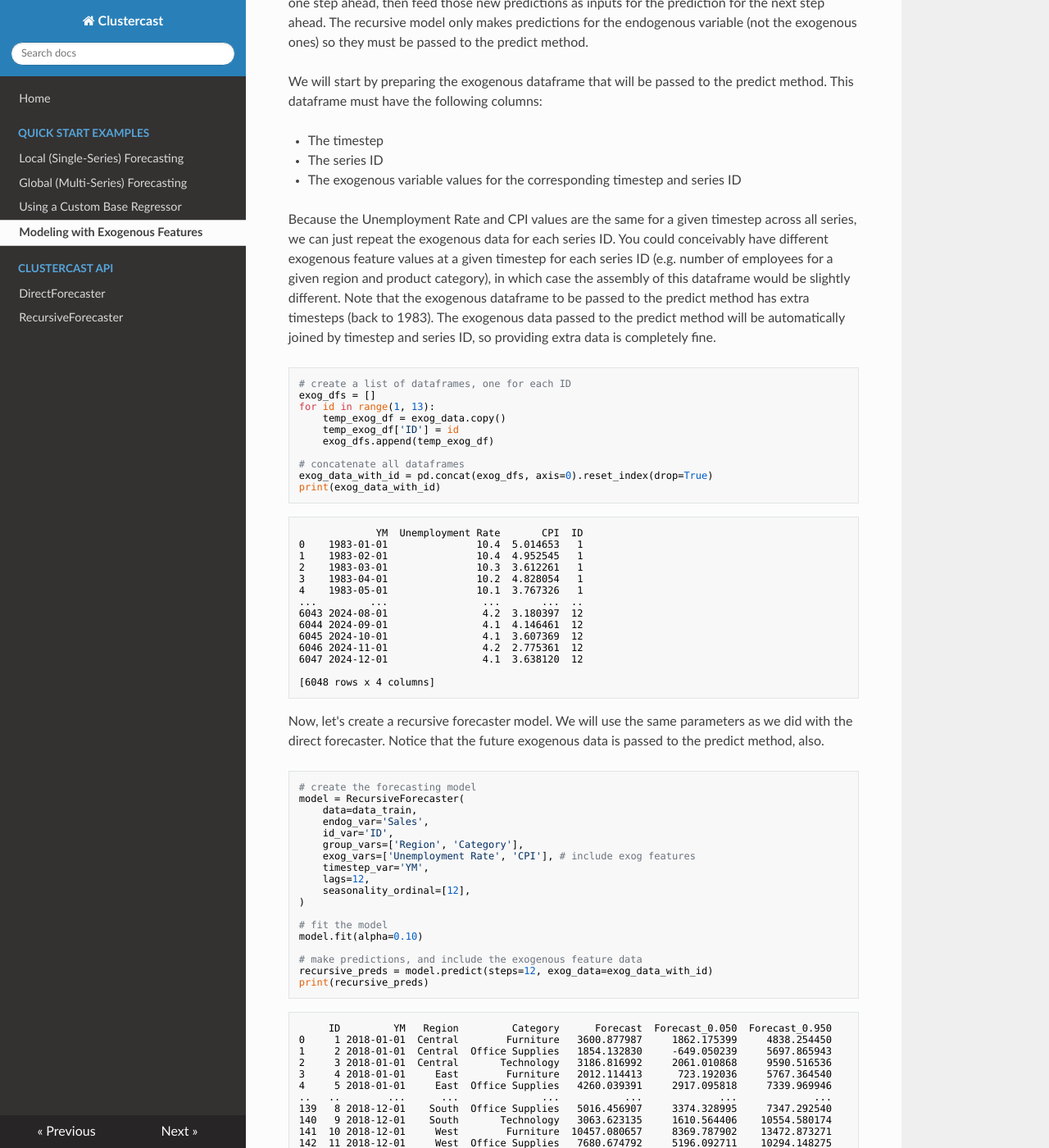
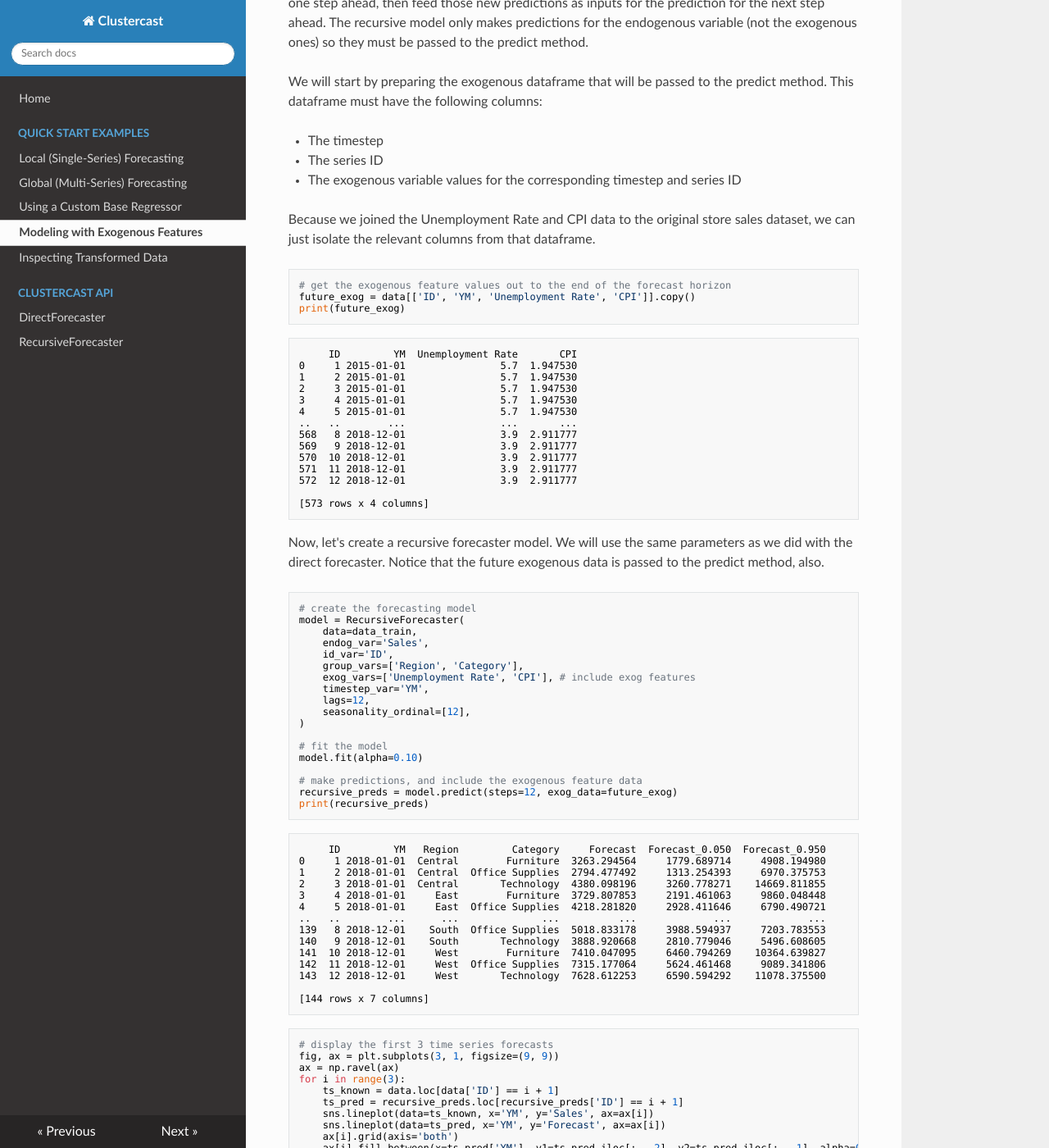
Before and after one commit to acdundore/clustercast, an MkDocs documentation site: the page built from docs/example_exog-features.md, in a window 1280 px wide and 1400 px high, scrolled down 3811 px. Shown: the whole window at 82% size. Built offline with MkDocs 1.6.1, drawn with Linux system fonts in a browser that asks for light colours; nearby versions of some CDN libraries; some of the changed text lies outside the part shown.

Commit message:
docs: transformed data inspection

````diff
--- a/docs/example_exog-features.md
+++ b/docs/example_exog-features.md
@@ -143,40 +143,29 @@
 - The series ID
 - The exogenous variable values for the corresponding timestep and series ID
 
-Because the Unemployment Rate and CPI values are the same for a given timestep across all series, we can just repeat the exogenous data for each series ID.
-You could conceivably have different exogenous feature values at a given timestep for each series ID
-(e.g. number of employees for a given region and product category), in which case the assembly of this dataframe would be slightly different.
-Note that the exogenous dataframe to be passed to the predict method has extra timesteps (back to 1983).
-The exogenous data passed to the predict method will be automatically joined by timestep and series ID, so providing extra data is completely fine.
+Because we joined the Unemployment Rate and CPI data to the original store sales dataset, we can just isolate the relevant columns from that dataframe.
 
 ```python
-# create a list of dataframes, one for each ID
-exog_dfs = []
-for id in range(1, 13):
-    temp_exog_df = exog_data.copy()
-    temp_exog_df['ID'] = id
-    exog_dfs.append(temp_exog_df)
-
-# concatenate all dataframes
-exog_data_with_id = pd.concat(exog_dfs, axis=0).reset_index(drop=True)
-print(exog_data_with_id)
+# get the exogenous feature values out to the end of the forecast horizon
+future_exog = data[['ID', 'YM', 'Unemployment Rate', 'CPI']].copy()
+print(future_exog)
 ```
 
 ```profile
-             YM  Unemployment Rate       CPI  ID
-0    1983-01-01               10.4  5.014653   1
-1    1983-02-01               10.4  4.952545   1
-2    1983-03-01               10.3  3.612261   1
-3    1983-04-01               10.2  4.828054   1
-4    1983-05-01               10.1  3.767326   1
-...         ...                ...       ...  ..
-6043 2024-08-01                4.2  3.180397  12
-6044 2024-09-01                4.1  4.146461  12
-6045 2024-10-01                4.1  3.607369  12
-6046 2024-11-01                4.2  2.775361  12
-6047 2024-12-01                4.1  3.638120  12
+     ID         YM  Unemployment Rate       CPI
+0     1 2015-01-01                5.7  1.947530
+1     2 2015-01-01                5.7  1.947530
+2     3 2015-01-01                5.7  1.947530
+3     4 2015-01-01                5.7  1.947530
+4     5 2015-01-01                5.7  1.947530
+..   ..        ...                ...       ...
+568   8 2018-12-01                3.9  2.911777
+569   9 2018-12-01                3.9  2.911777
+570  10 2018-12-01                3.9  2.911777
+571  11 2018-12-01                3.9  2.911777
+572  12 2018-12-01                3.9  2.911777
 
-[6048 rows x 4 columns]
+[573 rows x 4 columns]
 ```
 
 Now, let's create a recursive forecaster model.
@@ -200,23 +189,23 @@
 model.fit(alpha=0.10)
 
 # make predictions, and include the exogenous feature data
-recursive_preds = model.predict(steps=12, exog_data=exog_data_with_id)
+recursive_preds = model.predict(steps=12, exog_data=future_exog)
 print(recursive_preds)
 ```
 
 ```profile
-     ID         YM   Region         Category      Forecast  Forecast_0.050  Forecast_0.950
-0     1 2018-01-01  Central        Furniture   3600.877987     1862.175399     4838.254450
-1     2 2018-01-01  Central  Office Supplies   1854.132830     -649.050239     5697.865943
-2     3 2018-01-01  Central       Technology   3186.816992     2061.010868     9590.516536
-3     4 2018-01-01     East        Furniture   2012.114413      723.192036     5767.364540
-4     5 2018-01-01     East  Office Supplies   4260.039391     2917.095818     7339.969946
-..   ..        ...      ...              ...           ...             ...             ...
-139   8 2018-12-01    South  Office Supplies   5016.456907     3374.328995     7347.292540
-140   9 2018-12-01    South       Technology   3063.623135     1610.564406    10554.580174
-141  10 2018-12-01     West        Furniture  10457.080657     8369.787902    13472.873271
-142  11 2018-12-01     West  Office Supplies   7680.674792     5196.092711    10294.148275
-143  12 2018-12-01     West       Technology   9337.751909     6856.493316    12027.970024
+     ID         YM   Region         Category     Forecast  Forecast_0.050  Forecast_0.950
+0     1 2018-01-01  Central        Furniture  3263.294564     1779.689714     4908.194980
+1     2 2018-01-01  Central  Office Supplies  2794.477492     1313.254393     6970.375753
+2     3 2018-01-01  Central       Technology  4380.098196     3260.778271    14669.811855
+3     4 2018-01-01     East        Furniture  3729.807853     2191.461063     9860.048448
+4     5 2018-01-01     East  Office Supplies  4218.281820     2928.411646     6790.490721
+..   ..        ...      ...              ...          ...             ...             ...
+139   8 2018-12-01    South  Office Supplies  5018.833178     3988.594937     7203.783553
+140   9 2018-12-01    South       Technology  3888.920668     2810.779046     5496.608605
+141  10 2018-12-01     West        Furniture  7410.047095     6460.794269    10364.639827
+142  11 2018-12-01     West  Office Supplies  7315.177064     5624.461468     9089.341806
+143  12 2018-12-01     West       Technology  7628.612253     6590.594292    11078.375500
 
 [144 rows x 7 columns]
 ```
--- /dev/null
+++ b/docs/example_inspecting-data.md
@@ -0,0 +1,147 @@
+# Inspecting Transformed Data
+
+In this example, we will use the same store sales dataset from other examples.
+Instead of making predictions, we will use some built-in properties of the forecasting models to inspect the transformed training data.
+It is good practice to manually inspect the transformed dataset before inferencing to ensure it aligns with user expectations.
+Although this model uses the `DirectForecaster` class, the same process can be completed for `RecursiveForecaster`.
+
+---
+
+## Data Preparation
+
+```python
+# import store sales data
+data = pd.read_csv('store_sales_grouped.csv', parse_dates=['YM'])
+print(data)
+
+# keep only certain data for training
+data_train = data.loc[
+    data['YM'] < dt.datetime(year=2018, month=1, day=1)
+]
+```
+
+```profile
+     ID         YM   Region    Category     Sales
+0     1 2015-01-01  Central   Furniture   506.358
+1     1 2015-02-01  Central   Furniture   439.310
+2     1 2015-03-01  Central   Furniture  3639.290
+3     1 2015-04-01  Central   Furniture  1468.218
+4     1 2015-05-01  Central   Furniture  2304.382
+..   ..        ...      ...         ...       ...
+568  12 2018-08-01     West  Technology  6230.788
+569  12 2018-09-01     West  Technology  5045.440
+570  12 2018-10-01     West  Technology  4651.807
+571  12 2018-11-01     West  Technology  7584.580
+572  12 2018-12-01     West  Technology  8064.524
+
+[573 rows x 5 columns]
+```
+
+---
+
+## Direct Forecaster
+
+First, we can create the direct forecaster model.
+We will use the following parameters.
+Although these are likely not optimal, they will be useful for explaining how the feature transformations work.
+
+- A Box-Cox transform parameter of 0.5
+- Differencing
+- Inclusion of a level feature
+- 3 lag features
+- Two ordinal seasonality features: one for 12 months (yearly), and one for 3 months (quarterly)
+
+```python
+# create the forecasting model
+model = DirectForecaster(
+    data=data_train,
+    endog_var='Sales',
+    id_var='ID',
+    group_vars=['Region', 'Category'],
+    boxcox=0.5,
+    differencing=True,
+    include_level=True,
+    timestep_var='YM',
+    lags=3,
+    seasonality_ordinal=[12, 3],
+)
+
+# fit the model; data transformation is performed within the fit method
+model.fit(max_steps=3)
+```
+
+First, let's take a look at the timestep inferred by the model.
+The forecasting classes work with both datetime and non-datetime timesteps, but it is good practice to inspect.
+In this case, we are working with monthly data.
+It appears that the timestep delta inferred by the model is correct.
+
+```python
+# show the inferred timestep
+print(model._inferred_timestep)
+```
+
+```profile
+<DateOffset: months=1>
+```
+
+Next, let's look at the transformed data.
+We will sort it by series ID and timestep in order to make it easier to understand, since there are multiple time series in the dataset.
+
+There are several things to note about the transformed data:
+
+- There are multiple columns that begin with an underscore. These will not be used for training, but are included to make it easier for the user to double-check the transformations. In this case, the `Sales` column is put through a Box-Cox transformation (`_endog_boxcox` column). Then, differencing is applied (`_endog_differenced` column). The final transformed endogenous variable is stored in the `endog` column, which will be used for training.
+- The endogenous variable after being Box-Cox transformed is stored in the `endog_level` column, as specified by the `include_level` argument.
+- There are 3 lag variables included in the transformed data: `endog_lag_1`, `endog_lag_2`, and `endog_lag_3`. These are lags of the final `endog` column.
+- Because we specified for the `DirectForecaster` to fit 3 lookahead models (`max_steps`=3), there were 3 target columns calculated: `endog_lookahead_1`, `endog_lookahead_2`, and `endog_lookahead_3`.
+- There are two seasonality columns: `season_ordinal_p12` and `season_ordinal_p3`.
+- There are onehot-encoded columns for both `Region` and `Category` (the two grouping variables).
+
+
+```python
+# display the transformed data
+print(model._data_trans.sort_values(by=['ID', 'YM']))
+```
+
+```profile
+            YM  ID   Region    Category     Sales      endog  _endog_boxcox  endog_level  _endog_differenced  endog_lookahead_1  endog_lookahead_2  endog_lookahead_3  endog_lag_1  endog_lag_2  endog_lag_3  season_ordinal_p12  season_ordinal_p3  Region_Central  Region_East  Region_South  Region_West  Category_Furniture  Category_Office Supplies  Category_Technology
+0   2015-01-01   1  Central   Furniture   506.358        NaN      43.049218    43.049218                 NaN          -3.082088          75.620414          31.611542          NaN          NaN          NaN                   1                  1               1            0             0            0                   1                         0                    0
+12  2015-02-01   1  Central   Furniture   439.310  -3.082088      39.967130    39.967130           -3.082088          78.702502          34.693629          54.061657          NaN          NaN          NaN                   2                  2               1            0             0            0                   1                         0                    0
+24  2015-03-01   1  Central   Furniture  3639.290  78.702502     118.669632   118.669632           78.702502         -44.008872         -24.640844           9.307329    -3.082088          NaN          NaN                   3                  3               1            0             0            0                   1                         0                    0
+36  2015-04-01   1  Central   Furniture  1468.218 -44.008872      74.660759    74.660759          -44.008872          19.368028          53.316202          16.867761    78.702502    -3.082088          NaN                   4                  1               1            0             0            0                   1                         0                    0
+48  2015-05-01   1  Central   Furniture  2304.382  19.368028      94.028787    94.028787           19.368028          33.948174          -2.500268         -33.884375   -44.008872    78.702502    -3.082088                   5                  2               1            0             0            0                   1                         0                    0
+..         ...  ..      ...         ...       ...        ...            ...          ...                 ...                ...                ...                ...          ...          ...          ...                 ...                ...             ...          ...           ...          ...                 ...                       ...                  ...
+383 2017-08-01  12     West  Technology  4075.004 -29.493989     125.687180   125.687180          -29.493989          52.117225         -14.274518          18.847880   -39.848737    60.500935    63.291658                   8                  2               0            0             0            1                   0                         0                    1
+395 2017-09-01  12     West  Technology  8081.406  52.117225     177.804405   177.804405           52.117225         -66.391742         -33.269344           5.086028   -29.493989   -39.848737    60.500935                   9                  3               0            0             0            1                   0                         0                    1
+407 2017-10-01  12     West  Technology  3214.608 -66.391742     111.412662   111.412662          -66.391742          33.122398          71.477770                NaN    52.117225   -29.493989   -39.848737                  10                  1               0            0             0            1                   0                         0                    1
+419 2017-11-01  12     West  Technology  5367.131  33.122398     144.535061   144.535061           33.122398          38.355372                NaN                NaN   -66.391742    52.117225   -29.493989                  11                  2               0            0             0            1                   0                         0                    1
+431 2017-12-01  12     West  Technology  8545.118  38.355372     182.890432   182.890432           38.355372                NaN                NaN                NaN    33.122398   -66.391742    52.117225                  12                  3               0            0             0            1                   0                         0                    1
+
+[432 rows x 24 columns]
+```
+
+As previously mentioned, not all columns in the transformed data will be used for training.
+If we want to see the columns that will be used for training in the X data, we can do the following.
+Note that the timestep variable, series IDs, original group variables, and intermediate endogenous variable transformations are not included.
+
+```python
+# display the columns that will be used for training
+for c in model._X_cols:
+    print(c)
+```
+
+```profile
+endog
+endog_level
+endog_lag_1
+endog_lag_2
+endog_lag_3
+season_ordinal_p12
+season_ordinal_p3
+Region_Central
+Region_East
+Region_South
+Region_West
+Category_Furniture
+Category_Office Supplies
+Category_Technology
+```
--- a/mkdocs.yml
+++ b/mkdocs.yml
@@ -6,6 +6,7 @@
         - 'Global (Multi-Series) Forecasting': example_multi-series.md
         - 'Using a Custom Base Regressor': example_custom-regressor.md
         - 'Modeling with Exogenous Features': example_exog-features.md
+        - 'Inspecting Transformed Data': example_inspecting-data.md
     - 'Clustercast API':
         - 'DirectForecaster': DirectForecaster.md
         - 'RecursiveForecaster': RecursiveForecaster.md
````
